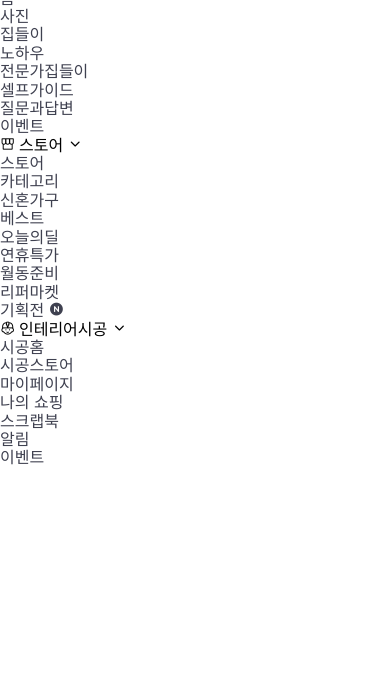
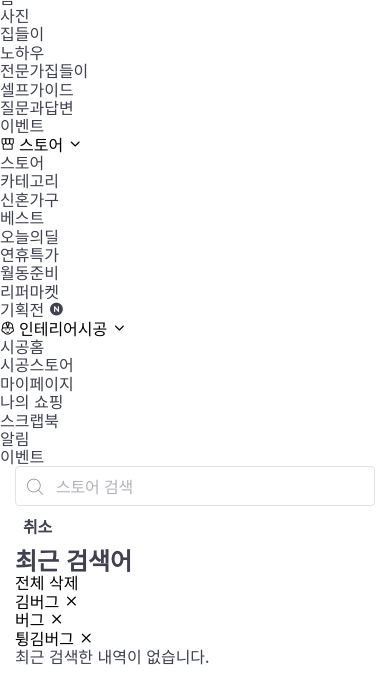
Before and after one commit to yongsuk2020/tomorrow-house, a website: page index.html in a window 390 px wide. Shown: the part 167-844 px from the top of the page. Drawn offline with nearby package versions, Linux system fonts and the light colour scheme; files whose address does not match are found by name.

Commit message:
Mark up search modal

```diff
--- a/index.html
+++ b/index.html
@@ -321,6 +321,78 @@
       </nav>
     </aside>
 
+    <aside class="search-modal lg-hidden">
+      <div class="container">
+        <div class="row">
+          <div class="col-sm-4">
+            <header class="search-modal-header">
+              <h1 class="visually-hidden">검색창</h1>
+
+              <div class="search-modal-form">
+                <div class="input-group">
+                  <i class="ic-search" aria-hidden></i>
+                  <input
+                    class="form-input"
+                    type="text"
+                    placeholder="스토어 검색"
+                  />
+                </div>
+                <button class="btn-ghost btn-40" type="button">취소</button>
+              </div>
+            </header>
+
+            <section class="search-history">
+              <header class="search-history-header">
+                <h2 class="title">최근 검색어</h2>
+                <button type="button">전체 삭제</button>
+              </header>
+
+              <!-- NOTE: 최근 검색어가 존재할 경우 -->
+              <div class="search-history-content">
+                <ol class="search-history-list">
+                  <li class="search-history-item">
+                    <button class="word-button" type="button">김버그</button>
+                    <button
+                      class="delete-button"
+                      type="button"
+                      aria-label="검색어 삭제"
+                    >
+                      <i class="ic-close"></i>
+                    </button>
+                  </li>
+                  <li class="search-history-item">
+                    <button class="word-button" type="button">버그</button>
+                    <button
+                      class="delete-button"
+                      type="button"
+                      aria-label="검색어 삭제"
+                    >
+                      <i class="ic-close"></i>
+                    </button>
+                  </li>
+                  <li class="search-history-item">
+                    <button class="word-button" type="button">튕김버그</button>
+                    <button
+                      class="delete-button"
+                      type="button"
+                      aria-label="검색어 삭제"
+                    >
+                      <i class="ic-close"></i>
+                    </button>
+                  </li>
+                </ol>
+              </div>
+
+              <!-- NOTE: 최근 검색어가 존재하지 않을 경우 -->
+              <div class="search-history-content">
+                <p class="placeholder">최근 검색한 내역이 없습니다.</p>
+              </div>
+            </section>
+          </div>
+        </div>
+      </div>
+    </aside>
+
     <div class="overlay" aria-hidden></div>
   </body>
 </html>
```
